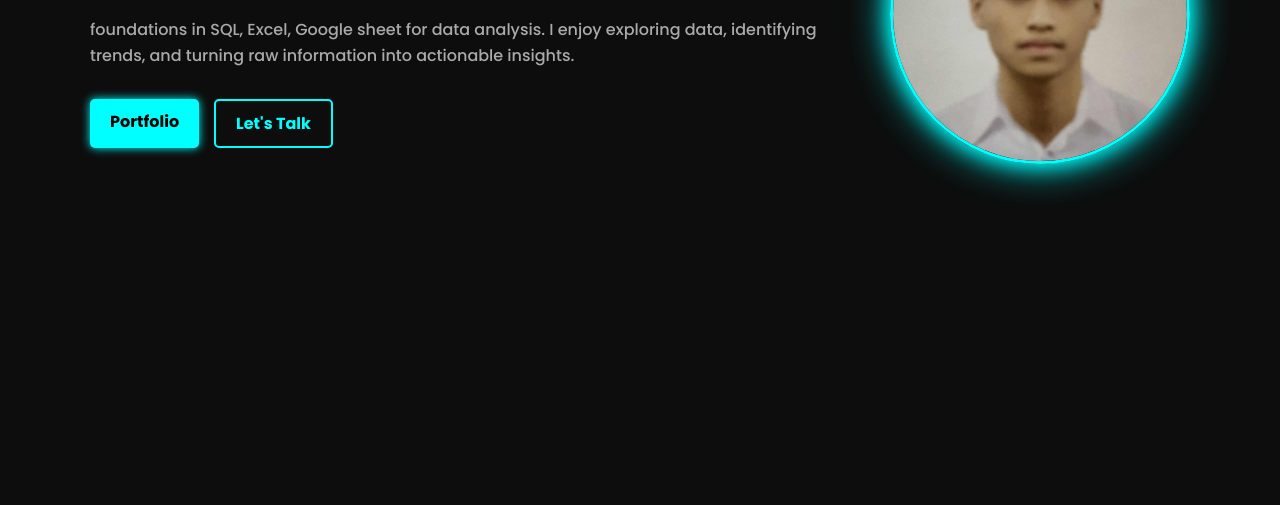
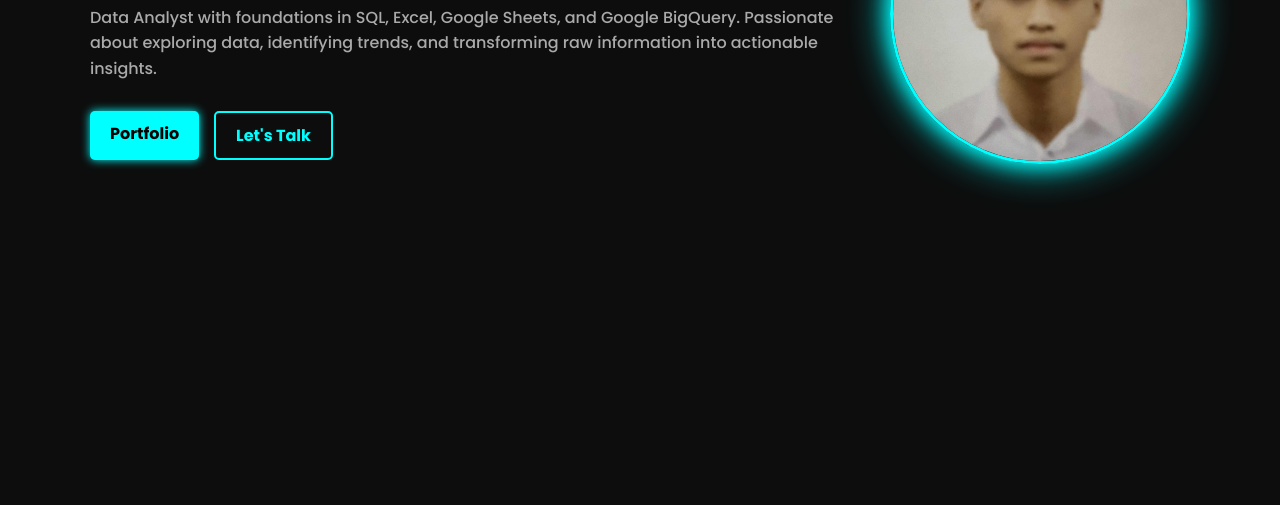
Before and after one commit to hadjicuteeee/hadjicuteeee.github.io, a plain HTML site: page index.html in a window 1280 px wide. Shown: the part 295-800 px from the top of the page. Drawn offline with Linux system fonts and the light colour scheme.

Commit message:
Update index.html

```diff
--- a/index.html
+++ b/index.html
@@ -16,8 +16,8 @@
         <div class="hero-text">
             <h1>Hi, I'm <span>Jihad Dion</span></h1>
             <h2>and current 2nd-year BSIT student with strong</h2>
-            <p>foundations in SQL, Excel, Google sheet for data analysis.
-               I enjoy exploring data, identifying trends, and turning raw information into actionable insights.</p>
+            <p>Data Analyst with foundations in SQL, Excel, Google Sheets, and Google BigQuery.
+Passionate about exploring data, identifying trends, and transforming raw information into actionable insights.
             <div class="buttons">
                 <a href="https://github.com/hadjicuteeee" class="btn" target="_blank">Portfolio</a>
                 <a href="https://www.facebook.com/jihaddionapues/" class="btn outline" target="_blank">Let's Talk</a>
```
